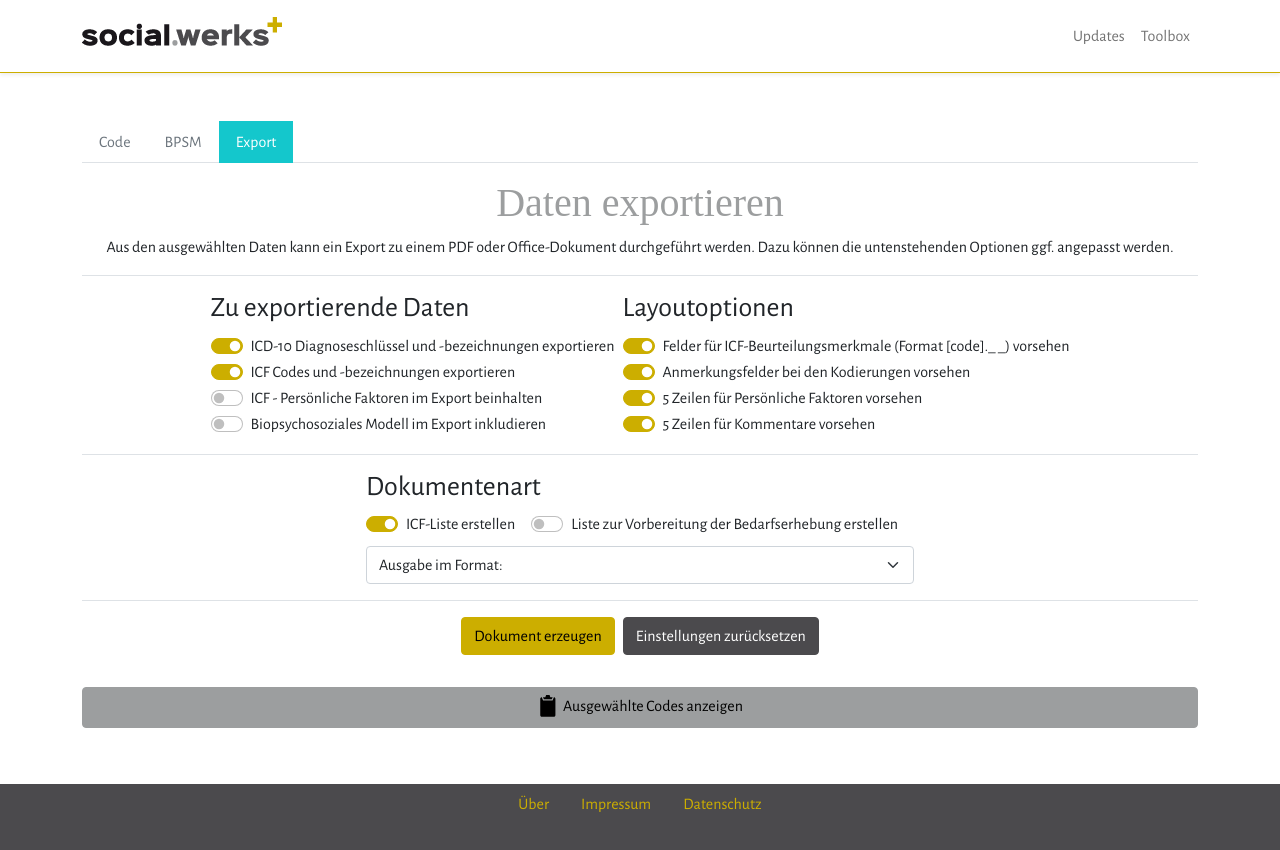
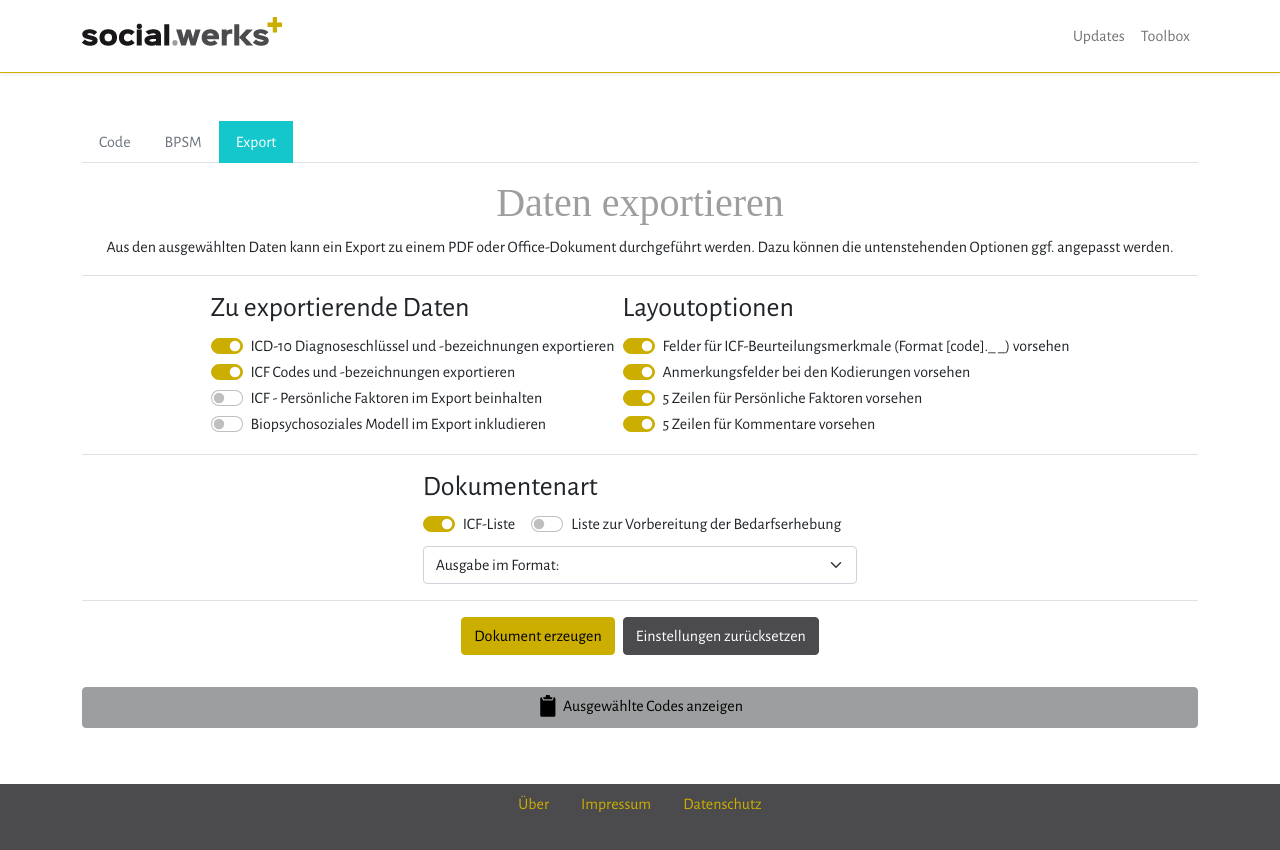
Before and after one commit to macnaileth/swplus, a React (Create React App) app: page / in a window 1280 px wide. Both pictures are taken after a click on the tab "Export". Shown: the top 850 px of the page. Built offline with nearby package versions, Linux system fonts and the light colour scheme; a web font is replaced by a local one.

Commit message:
Added first ui for data export functionality

```diff
--- a/src/components/SWICFDataExport.jsx
+++ b/src/components/SWICFDataExport.jsx
@@ -74,14 +74,14 @@ class SWICFDataExport extends React.Component {
                                     type="switch"
                                     inline
                                     id="sw_icf_list_switch"
-                                    label="ICF-Liste erstellen"
+                                    label="ICF-Liste"
                                     defaultChecked={ true }
                                 />
                                 <Form.Check
                                     type="switch"
                                     inline
                                     id="sw_needs_switch"
-                                    label="Liste zur Vorbereitung der Bedarfserhebung erstellen"
+                                    label="Liste zur Vorbereitung der Bedarfserhebung"
                                     defaultChecked={ false }
                                 />
                                 <Form.Select aria-label="Formatauswahl" className="mt-2">
```
